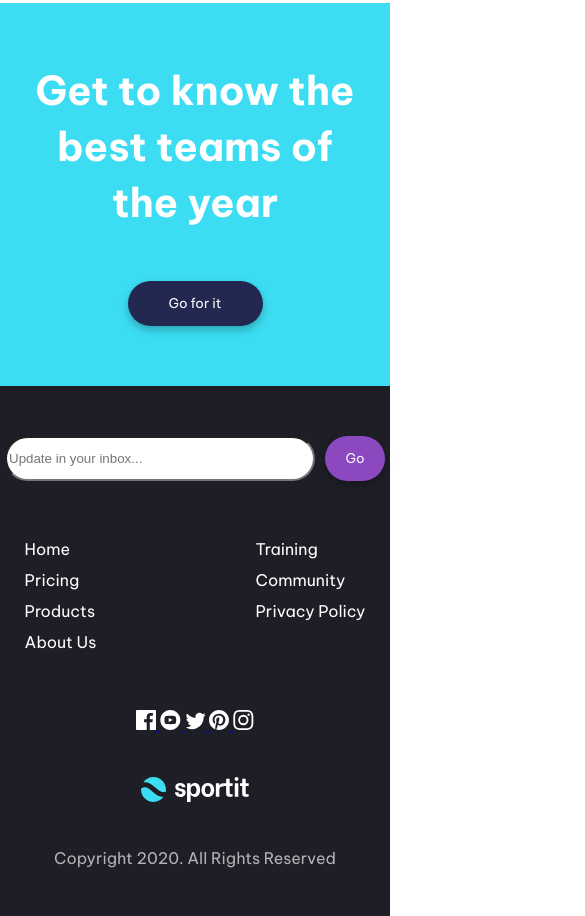
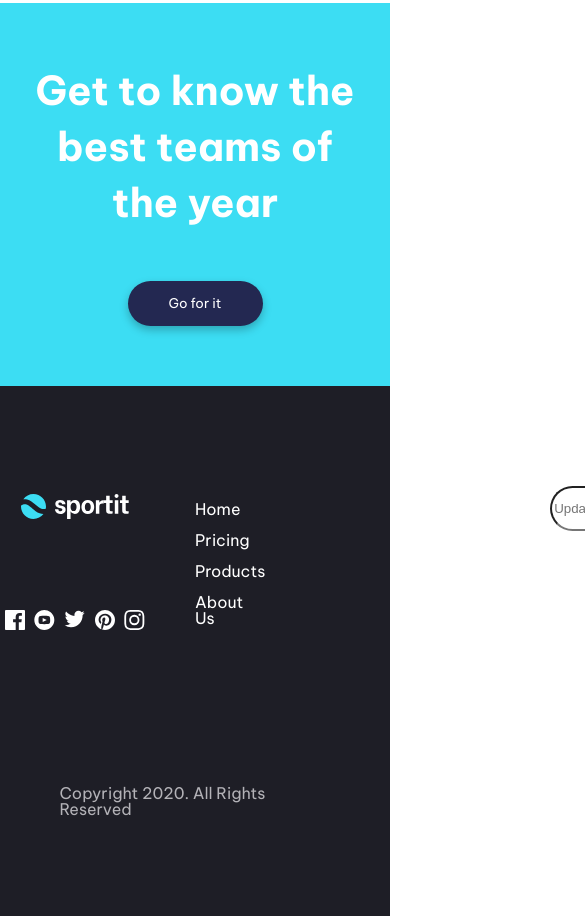
Before and after one commit to jaime-glez/Final-Project-Front, a plain HTML site: page index.html in a window 390 px wide. Shown: the part 3449-4365 px from the top of the page, 585 px wide, since content can reach past the window. Drawn offline with Linux system fonts and the light colour scheme.

Commit message:
feature/create-mobile-footer: fix desktop styles for footer.

```diff
--- a/assets/styles/style.css
+++ b/assets/styles/style.css
@@ -275,11 +275,13 @@ div.players-button {
 }
 
 section.useful-items {
+  width: 100%;
+
   display: flex;
-  flex-direction: column;
-  width: 100%;
-  align-items: center;
   gap: 45px;
+  flex-direction: row-reverse;
+
+  justify-content: space-evenly;
 }
 
 section.useful-items div.search {
@@ -319,11 +321,27 @@ div.links ul li a {
   text-decoration: none;
 }
 
-section.social {
-  width: 100%;
+div.social-brand-box {
+  display: flex;
+  gap: 80px;
+  flex-direction: column-reverse;
+
+  align-items: center;
+  justify-content: space-evenly;
+}
+
+div.social-brand-box  div.social {
+  width: 150px;
 
   display: flex;
   justify-content: space-around;
+}
+
+section.copyright {
+  width: 69.5%;
+
+  display: flex;
+  justify-content: flex-end;
 }
 
 /*
--- a/index.html
+++ b/index.html
@@ -178,6 +178,7 @@
 					</ul>
 				</div>
 
+				<div class="social-brand-box">
 					<div class="social">
 						<a href="#">
 							<img src="assets/icons/icon-facebook.svg" alt="The image of the brand's logo. It reads: facebook.">
@@ -201,6 +202,7 @@
 							<img src="assets/images/logo-white.svg" alt="The image of the brand's logo. It reads: sportit." />
 						</a>
 					</div>
+				</div>
 			</section>
 
 			<section id="copyright" class="copyright">
```
Lines whose indentation alone changed are shown as unchanged.
